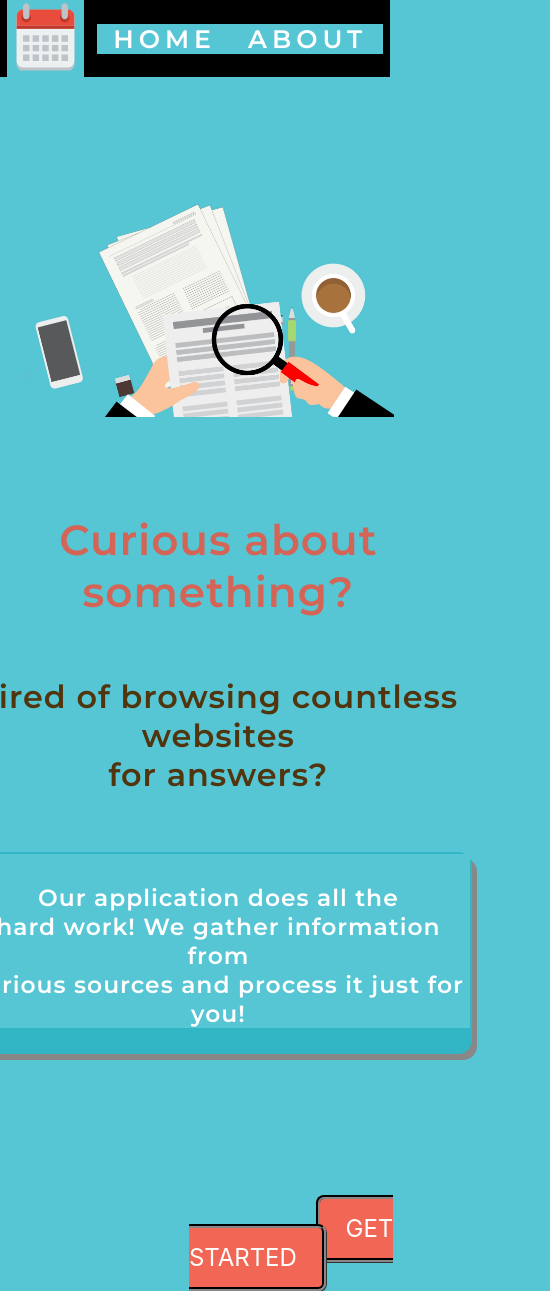
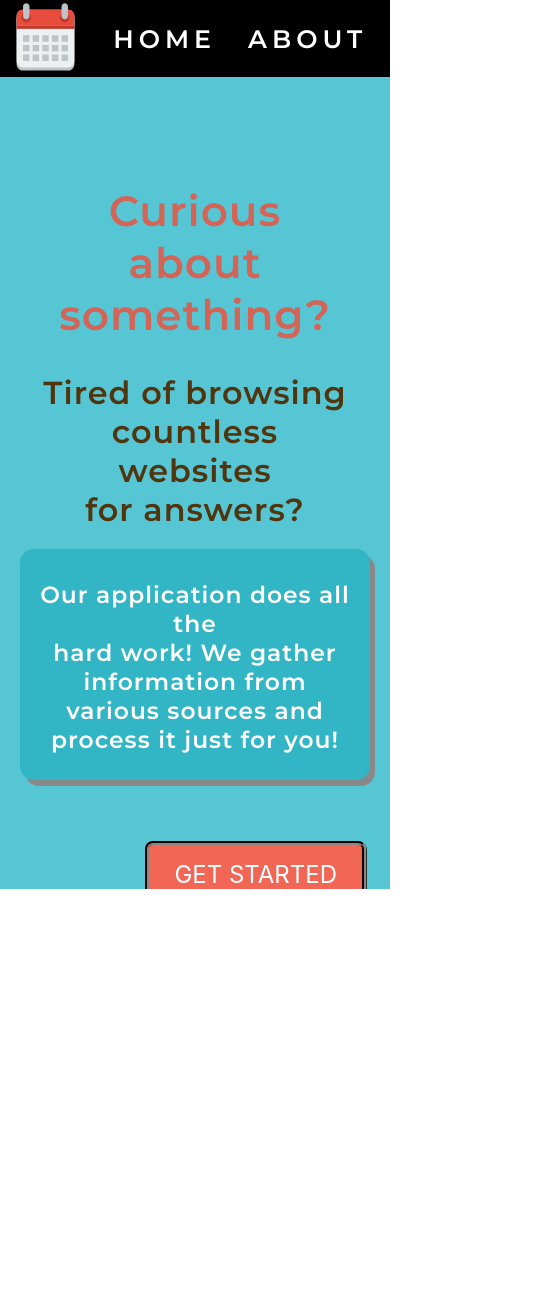
Before and after one commit to teodorabreahna/IP-2022, a React (Create React App) app in the folder APIs/DemoFrontend/: page / in a window 390 px wide. Shown: the whole page, 550 px wide, since content can reach past the window. After the commit the page ends 889 px from the top, so only its background shows below. Built offline with nearby package versions, Linux system fonts and the light colour scheme; a web font is replaced by a local one.

Commit message:
Update homeStyle.css

```diff
--- a/APIs/DemoFrontend/src/STYLES/homeStyle.css
+++ b/APIs/DemoFrontend/src/STYLES/homeStyle.css
@@ -1,63 +1,52 @@
-*{
-    margin: 0;
-    padding: 0;
-    box-sizing: border-box;
-}
-body{
-    height: 100%;
-}
-.section1{
-    width: 100%;
-    background-color: #56C6D4;
-}
-.section2{
-    background-color: #56C6D4;
-    /*background-size: cover;*/
-}
-
-/*--------------------- contine poza din stanga si scrisul din dreapta; e tot ce se vede cu exceptia navbarului-------------------*/
+/*-bodyul-*/
 .im-pr{
     display: flex;
+    /*background-color: #56C6D4;*/
+    overflow: hidden;
+}
+.im-pr2{
     background-color: #56C6D4;
+    width: 40%;
 }
-
 .im-pr img{
-    height: 100%;
-    width: 100%;
-    margin-left: -40%;
-    background-color: #56C6D4;
+    width: 60%;
+    min-height: 860px;
+    object-fit: fill;
 }
-/*---------------------------------------------------------------MESAJELE---------------------------------------------------------*/
+/*---MESAJELE---*/
 .mess1{
+    margin: 0 auto;
     color: #D46456;
     font-size: 225%;
-    margin-top: 25%;
+    margin-top: 3em;
     text-align: center;
-    margin-right: 20%;
-    margin-left: -50%;
+    margin-right: 1em;
+    margin-left: 1em;
     letter-spacing: 1px;
     font-family: 'Montserrat', sans-serif;
 }
 
 .mess2{
+    margin: 0 auto;
     color: #50350f;
     font-size: 199%;
-    margin-top: 15%;
+    margin-top: 1em;
     text-align: center;
-    margin-right: 20%;
-    margin-left: -50%;
+    margin-right: 1em;
+    margin-left: 1em;
     letter-spacing: 1px;
     font-family: 'Montserrat', sans-serif;
 }
 
 
 .mess3{
+    margin: 0 auto;
     color: #FFFFFF;
     font-size: 125%;
-    margin-top: 15%;
+    margin-top: 1em;
     text-align: center;
-    margin-right: 20%;
-    margin-left: -50%;
+    margin-right: 1em;
+    margin-left: 1em;
     letter-spacing: 1px;
     border: 2px solid #32B5C5;
     background: #32B5C5;
@@ -65,14 +54,15 @@ body{
     font-family: 'Montserrat', sans-serif;
     box-shadow: 5px 6px #888888;
 }
-/*--------------------------------------buton-ul de get started-------------------------------------------------*/
+/*-buton-ul de get started-*/
 .start{
+    float: right;
     margin-top: 5rem;
 }
 
 .start a{
     font-size: 150%;
-    margin-right: 38%;
+    margin-right: 1em;
     background-color: #F26655;
     color: white;
     padding: 15px 25px;
@@ -85,141 +75,15 @@ body{
 }
 
 .start a:hover{
-    background-color: #D46456;
+    background-color: #46150f;
 }
 
-/*---------------------------------------------------gata buton------------------------------------------------*/
-
-
-@media only screen and (max-width: 1000px) {
-    *{
-        background-color: #56C6D4;
+/*--gata buton--*/
+@media screen and (max-width: 768px) {
+    .im-pr img{
+        display: none;
     }
-   h2{
-       color:#000000;
-   }
-   /* .navbar{
-        flex-direction: column;
-        justify-content: space-between;
-        align-items: center;
-        background-color:  #000000;
-        font-size: 200%;
-        font-family: 'Montserrat', sans-serif;
-        background-color: #56C6D4;
-        color: black;
+    .im-pr2{
+        width: 100%;
     }
-
-li{
-    float :none;
-    list-style-type: none;
-    align-items: center;
-
 }
-
-li a{
-    display: flex;
-    margin-right: -30%;
-    color: black;
-    letter-spacing: 5px;
-    margin-top: 55%;
-    font-size: 222%;
-}
-
-li a:hover {
-    background-color: grey;
-}
-
-.title{
-
-    margin-top: 11%;
-    width: 55%;
-
-}
-
-.title img{
-    width: 150px;
-    height: 150px;
-}
-
-
-.title h2{
-    color: white;
-    letter-spacing: 4px;
-    font-weight: 200;
-}*/
-
-
-
-
-.im-pr{
-    flex-direction: column;
-    background-color: #56C6D4;
-    margin-top: 25%;
-}
-
-.im-pr img{
-    height: 100%;
-    width: 100%;
-    image-orientation: flip;
-    background-color: #56C6D4;
-}
-.section2{
-    background-color: #56C6D4;
-    margin-left: 41%;
-
-}
-.mess1{
-    color: #D46456;
-    font-size: 225%;
-    margin-top: 25%;
-    text-align: center;
-    letter-spacing: 1px;
-    font-family: 'Montserrat', sans-serif;
-}
-
-.mess2{
-    color: #50350f;
-    font-size: 199%;
-    margin-top: 15%;
-    text-align: center;
-    letter-spacing: 1px;
-    font-family: 'Montserrat', sans-serif;
-}
-
-
-.mess3{
-    color: #FFFFFF;
-    font-size: 125%;
-    margin-top: 15%;
-    text-align: center;
-
-    letter-spacing: 1px;
-    border: 2px solid #32B5C5;
-    background: #32B5C5;
-    border-radius: 14px;
-    font-family: 'Montserrat', sans-serif;
-    box-shadow: 5px 6px #888888;
-}
-.start{
-    margin-top: 10rem;
-}
-
-.start a{
-    font-size: 150%;
-    margin-right: 50%;
-    background-color: #F26655;
-    color: white;
-    padding: 15px 25px;
-    text-decoration: none;
-    border:1px solid #333;
-    border-style:groove;
-    border-width: 4px;
-    border-radius: 8px;
-    box-shadow: 1px 1px #333;
-}
-
-.start a:hover{
-    background-color: #D46456;
-}
-
-  }
```
